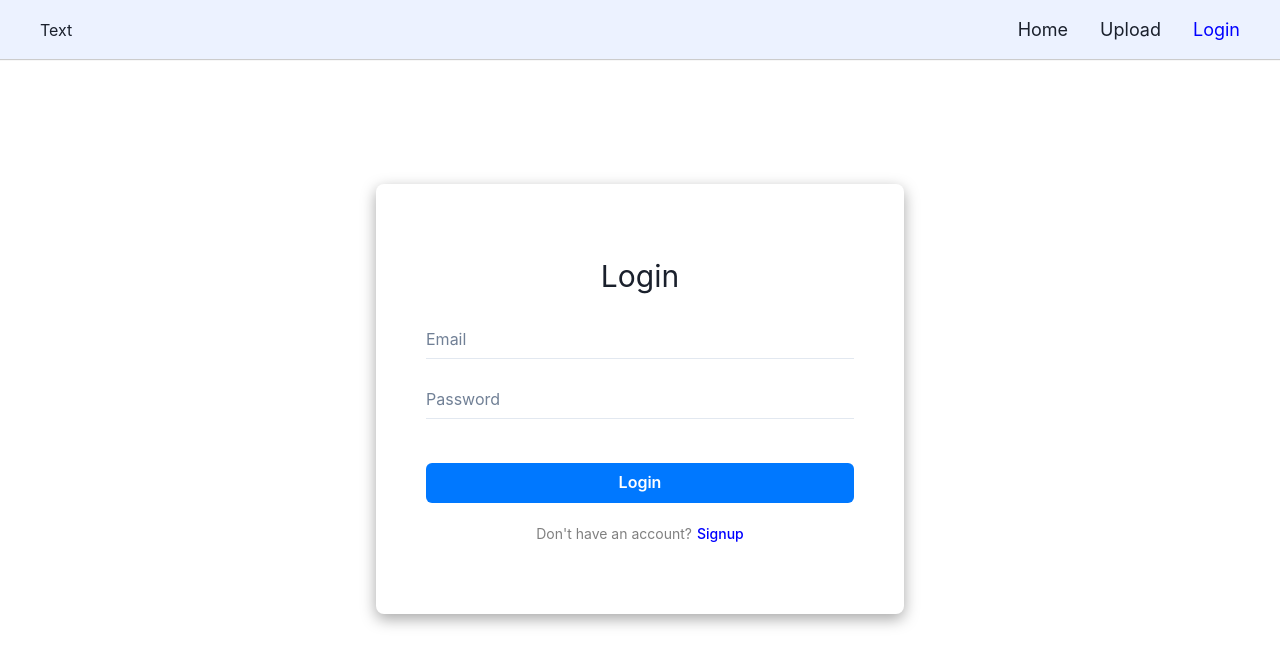
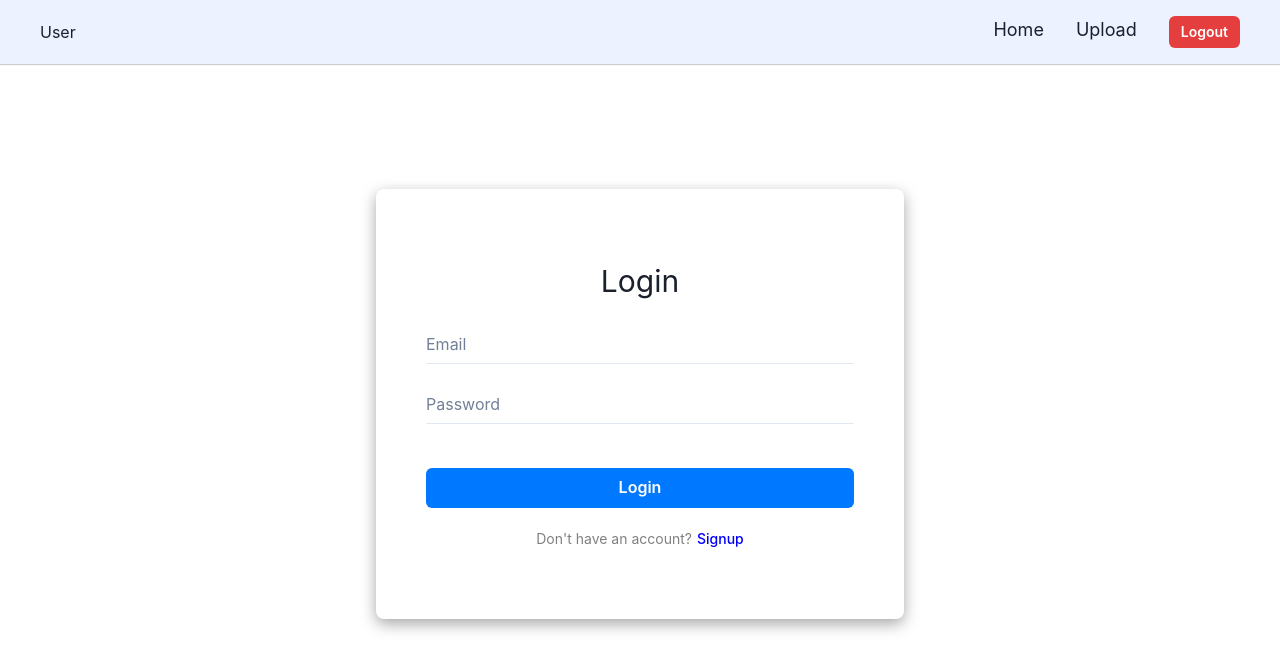
Before and after one commit to aljithkj02/host-image, a React (Vite) app in the folder client/: page /login in a window 1280 px wide. Shown: the top 670 px of the page. Built offline with nearby package versions, Linux system fonts and the light colour scheme; sample sign-in values are in the browser's storage.

Commit message:
Private router added, and some small changes

```diff
--- a/client/src/components/Navbar.tsx
+++ b/client/src/components/Navbar.tsx
@@ -1,8 +1,14 @@
 import React from 'react'
-import { Box, Text } from '@chakra-ui/react'
+import { Box, Text, Button } from '@chakra-ui/react'
 import { NavLink } from 'react-router-dom'
+import { useData, useAction } from '../hooks';
 
 const Navbar = () => {
+  const { isAuth, name } = useData();
+  const { logout, dispatch } = useAction();
+  const logoutUser = () => {
+    dispatch(logout());
+  }
   return (
     <nav>
       <Box display="flex"
@@ -11,13 +17,21 @@ const Navbar = () => {
         py={4} px={10} bgColor="#ECF2FF"
       >
         <Box>
-            <Text>Text</Text>
+            <Text>{ name || 'User'}</Text>
         </Box>
 
         <Box display="flex" gap={8}>
             <NavLink to="/">Home</NavLink>
             <NavLink to="/upload">Upload</NavLink>
-            <NavLink to="/login">Login</NavLink>
+            {
+              isAuth? (
+                <Button size="sm" colorScheme="red"
+                  onClick= { logoutUser }
+                >Logout</Button>
+              ) : (
+                <NavLink to="/login">Login</NavLink>
+              )
+            }
         </Box>
       </Box>
     </nav>
--- a/client/src/pages/Login.tsx
+++ b/client/src/pages/Login.tsx
@@ -27,7 +27,8 @@ const Login = () => {
         console.log(res?.data?.message);
         if(res?.data?.status){
             const token = res?.data?.token;
-            dispatch(login(token));
+            const name = res?.data?.name;
+            dispatch(login(token, name));
         }
       } catch (err) {
           dispatch(loadingOff());
--- a/client/src/pages/Signup.tsx
+++ b/client/src/pages/Signup.tsx
@@ -28,7 +28,8 @@ const Signup = () => {
       console.log(res?.data?.message);
       if(res?.data?.status){
           const token = res?.data?.token;
-          dispatch(login(token));
+          const name = res?.data?.name;
+          dispatch(login(token, name));
       }
     } catch (err) {
       dispatch(loadingOff());
--- a/client/src/redux/auth/action.ts
+++ b/client/src/redux/auth/action.ts
@@ -1,12 +1,18 @@
 
-export const login = (token: string) => (dispatch, getState) => {
+export const login = (token: string, name: string) => (dispatch, getState) => {
+    localStorage.setItem('token', token);
+    localStorage.setItem('name', name);
     return dispatch({
         type: 'LOGIN',
-        payload: token
+        payload: {
+            token,
+            name
+        }
     })
 }
 
 export const logout = () => (dispatch, getState) => {
+    localStorage.removeItem('token');
     return dispatch({
         type: 'LOGOUT'
     })
--- a/client/src/redux/auth/reducer.ts
+++ b/client/src/redux/auth/reducer.ts
@@ -1,16 +1,19 @@
 const token = localStorage.getItem('token') || '';
+const name = localStorage.getItem('name') || 'User';
 const isAuth = (token) ? true : false;
 
 type defaultDataType = {
     token: string,
     isAuth: boolean,
+    name: string,
     loading: boolean
 }
 
 const defaultData: defaultDataType = {
     isAuth,
     token,
-    loading: false
+    loading: false,
+    name
 }
 
 const authReducer = (state = defaultData, action) => {
@@ -18,15 +21,17 @@ const authReducer = (state = defaultData, action) => {
         case 'LOGIN':
             return {
                 ...state,
-                token: action.payload,
+                token: action.payload.token,
                 isAuth: true,
-                loading: false
+                loading: false,
+                name: action.payload.name
             }
         case 'LOGOUT':
             return {
                 ...state,
                 isAuth: false,
-                token: ''
+                token: '',
+                name: 'User'
             }
         case 'LOADING_ON':
             return {
--- a/client/src/routes/AllRoutes.tsx
+++ b/client/src/routes/AllRoutes.tsx
@@ -2,13 +2,14 @@ import React from 'react'
 import { Routes, Route } from 'react-router-dom'
 import { Container } from '@chakra-ui/react'
 import { Home, Login, Signup, Upload } from '../pages'
+import PrivateRoute from './PrivateRoute';
 
 const AllRoutes = () => {
   return (
       <Container maxW={['95%', '90%', '85%']} py={5}>
         <Routes>
-              <Route path="/" element={<Home />} />
-              <Route path="/upload" element={<Upload />} />
+              <Route path="/" element={<PrivateRoute> <Home /> </PrivateRoute>} />
+              <Route path="/upload" element={<PrivateRoute> <Upload /> </PrivateRoute>} />
               <Route path="/login" element={<Login />} />
               <Route path="/signup" element={<Signup />} />
         </Routes>
--- /dev/null
+++ b/client/src/routes/PrivateRoute.tsx
@@ -0,0 +1,11 @@
+import React from 'react'
+import { Navigate } from 'react-router-dom';
+import { useData } from '../hooks';
+
+const PrivateRoute = ({ children }) => {
+  const { isAuth } = useData();
+  if(isAuth)  return children;
+  return <Navigate to="/login" />
+}
+
+export default PrivateRoute
```
